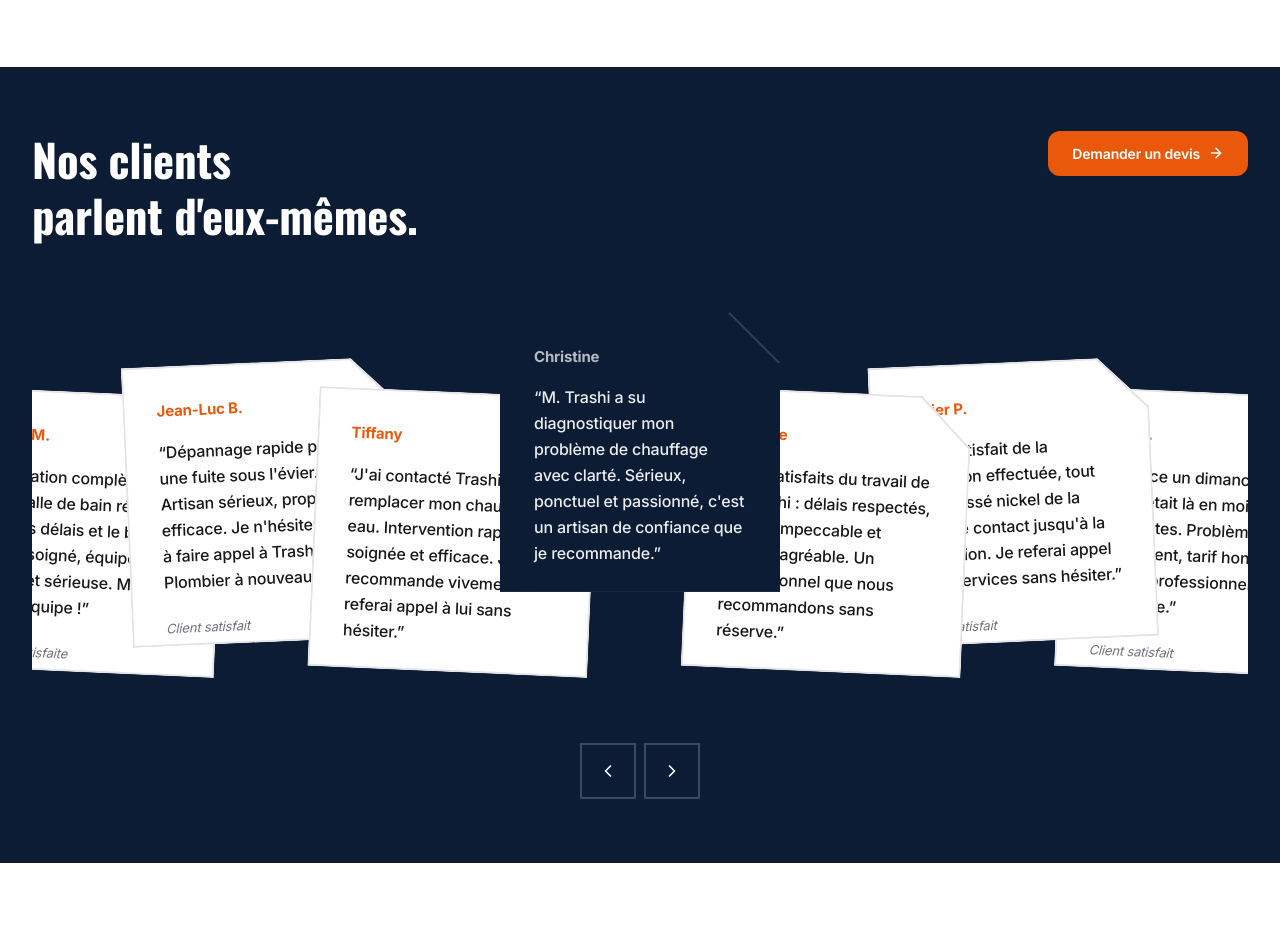
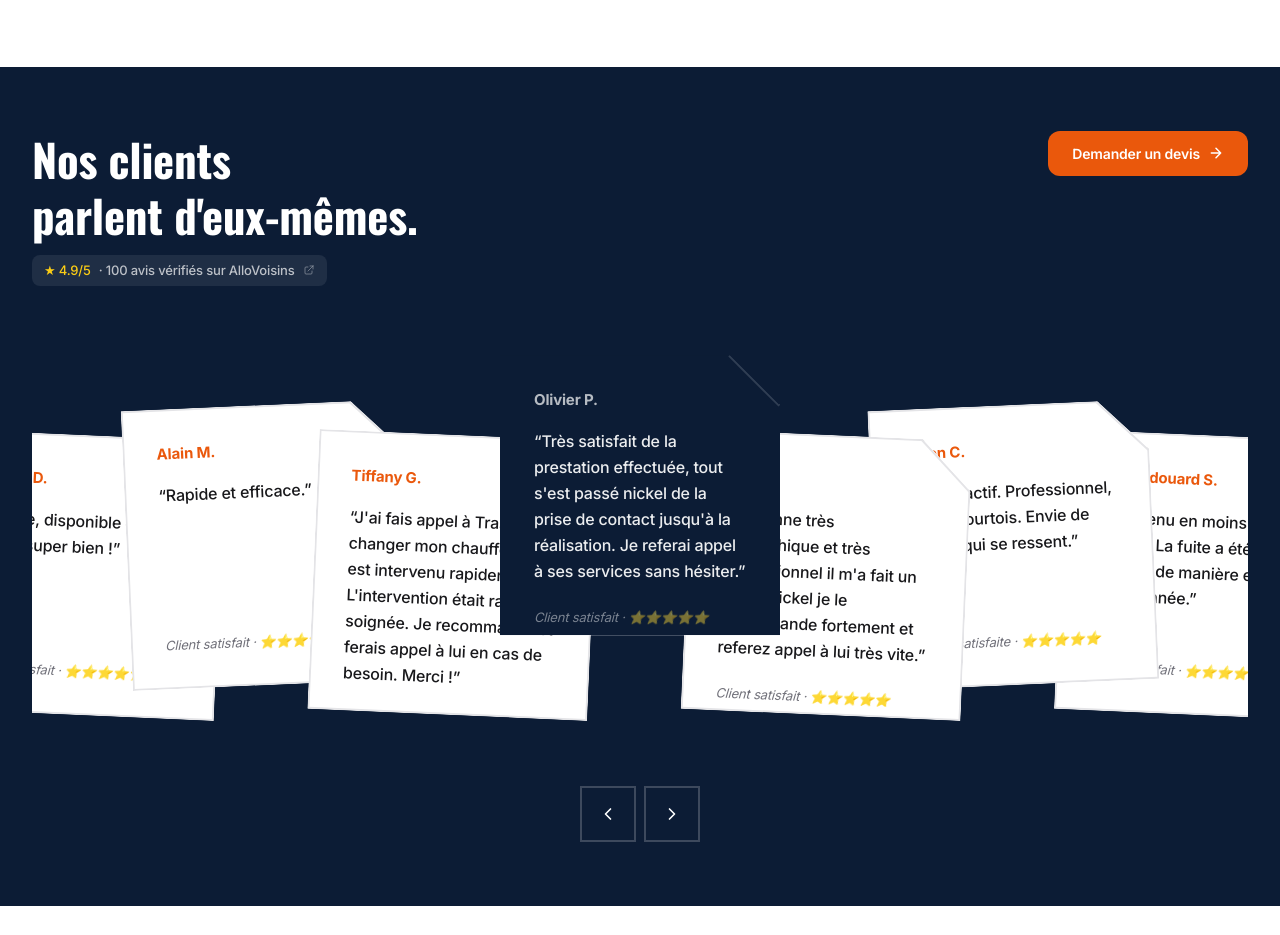
Before and after one commit to madebyaldo/trashi-plombier, a Next.js app: page / in a window 1280 px wide. Shown: the part 4420-5355 px from the top of the page. Built offline with nearby package versions, Linux system fonts and the light colour scheme.

Commit message:
replace testimonials with real AlloVoisins reviews and add rating badge

```diff
--- a/components/ui/stagger-testimonials.tsx
+++ b/components/ui/stagger-testimonials.tsx
@@ -8,45 +8,45 @@ const SQRT_5000 = Math.sqrt(5000);
 const TESTIMONIALS = [
   {
     id: 0,
-    text: "J'ai contacté Trashi pour remplacer mon chauffe-eau. Intervention rapide, soignée et efficace. Je recommande vivement et referai appel à lui sans hésiter.",
-    by: "Tiffany",
-    role: "Cliente satisfaite",
+    text: "J'ai fais appel à Trashi pour changer mon chauffe eau, il est intervenu rapidement. L'intervention était rapide et soignée. Je recommande et ferais appel à lui en cas de besoin. Merci !",
+    by: "Tiffany G.",
+    role: "Cliente satisfaite · ⭐⭐⭐⭐⭐",
   },
   {
     id: 1,
-    text: "M. Trashi a su diagnostiquer mon problème de chauffage avec clarté. Sérieux, ponctuel et passionné, c'est un artisan de confiance que je recommande.",
-    by: "Christine",
-    role: "Cliente fidèle",
+    text: "Très satisfait de la prestation effectuée, tout s'est passé nickel de la prise de contact jusqu'à la réalisation. Je referai appel à ses services sans hésiter.",
+    by: "Olivier P.",
+    role: "Client satisfait · ⭐⭐⭐⭐⭐",
   },
   {
     id: 2,
-    text: "Très satisfaits du travail de M. Trashi : délais respectés, finition impeccable et relation agréable. Un professionnel que nous recommandons sans réserve.",
-    by: "Mathilde",
-    role: "Cliente satisfaite",
+    text: "Personne très sympathique et très professionnel il m'a fait un travail nickel je le recommande fortement et referez appel à lui très vite.",
+    by: "Axel V.",
+    role: "Client satisfait · ⭐⭐⭐⭐⭐",
   },
   {
     id: 3,
-    text: "Très satisfait de la prestation effectuée, tout s'est passé nickel de la prise de contact jusqu'à la réalisation. Je referai appel à ses services sans hésiter.",
-    by: "Olivier P.",
-    role: "Client satisfait",
+    text: "Très réactif. Professionnel, poli et courtois. Envie de bosser qui se ressent.",
+    by: "Karen C.",
+    role: "Cliente satisfaite · ⭐⭐⭐⭐⭐",
   },
   {
     id: 4,
-    text: "Urgence un dimanche soir, Trashi était là en moins de 30 minutes. Problème réglé rapidement, tarif honnête. Un vrai professionnel de confiance.",
-    by: "Marc D.",
-    role: "Client satisfait",
+    text: "Intervenu en moins de 30min ! La fuite a été trouvée de manière efficace et raisonnée.",
+    by: "Jean-Edouard S.",
+    role: "Client satisfait · ⭐⭐⭐⭐⭐",
   },
   {
     id: 5,
-    text: "Rénovation complète de notre salle de bain réalisée dans les délais et le budget. Travail soigné, équipe propre et sérieuse. Merci à toute l'équipe !",
-    by: "Sophie M.",
-    role: "Cliente satisfaite",
+    text: "Rapide, disponible et travail super bien !",
+    by: "Jeffrey D.",
+    role: "Client satisfait · ⭐⭐⭐⭐⭐",
   },
   {
     id: 6,
-    text: "Dépannage rapide pour une fuite sous l'évier. Artisan sérieux, propre et efficace. Je n'hésiterai pas à faire appel à Trashi Plombier à nouveau.",
-    by: "Jean-Luc B.",
-    role: "Client satisfait",
+    text: "Rapide et efficace.",
+    by: "Alain M.",
+    role: "Client satisfait · ⭐⭐⭐⭐⭐",
   },
 ];
 
@@ -77,12 +77,27 @@ export default function StaggerTestimonials() {
 
       {/* Header */}
       <div className="flex flex-col md:flex-row md:items-center md:justify-between gap-4 mb-16">
+        <div>
           <h2
             className="font-heading font-black text-white leading-tight"
             style={{ fontSize: "clamp(1.8rem, 3.5vw, 3rem)" }}
           >
             Nos clients<br />parlent d&apos;eux-mêmes.
           </h2>
+          <a
+            href="https://www.allovoisins.com/p/trashi#avis"
+            target="_blank"
+            rel="noopener noreferrer"
+            className="inline-flex items-center gap-2 mt-3 text-[13px] font-medium px-3 py-1.5 rounded-lg transition-opacity hover:opacity-80"
+            style={{ background: "rgba(255,255,255,0.08)", color: "rgba(255,255,255,0.7)" }}
+          >
+            <span className="text-yellow-400">★ 4.9/5</span>
+            <span>· 100 avis vérifiés sur AlloVoisins</span>
+            <svg className="w-3 h-3 opacity-50" fill="none" stroke="currentColor" viewBox="0 0 24 24" strokeWidth={2}>
+              <path strokeLinecap="round" strokeLinejoin="round" d="M10 6H6a2 2 0 00-2 2v10a2 2 0 002 2h10a2 2 0 002-2v-4M14 4h6m0 0v6m0-6L10 14"/>
+            </svg>
+          </a>
+        </div>
         <a
           href="/contact"
           className="self-start inline-flex items-center gap-2 text-[14px] font-semibold px-6 py-3 rounded-xl shrink-0 transition-opacity hover:opacity-90"
```
Lines whose indentation alone changed are shown as unchanged.
